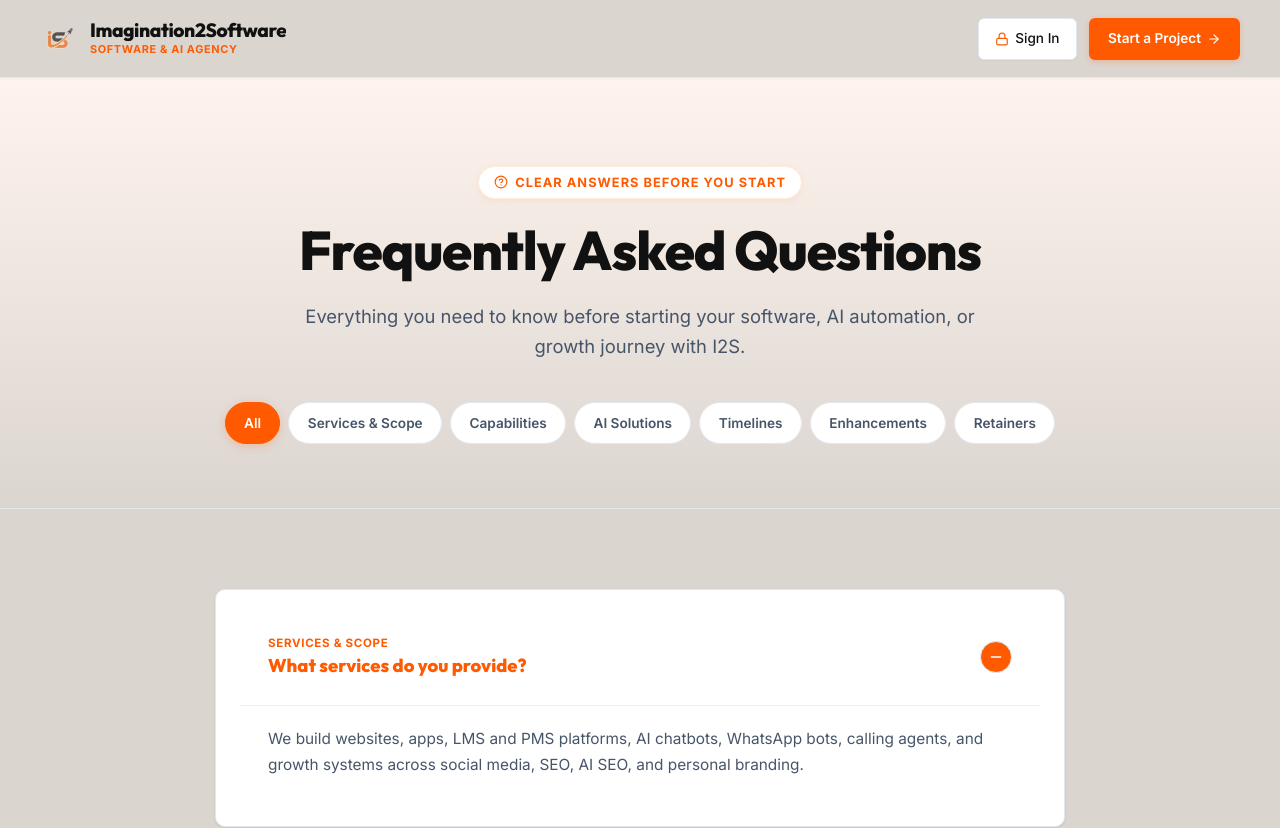
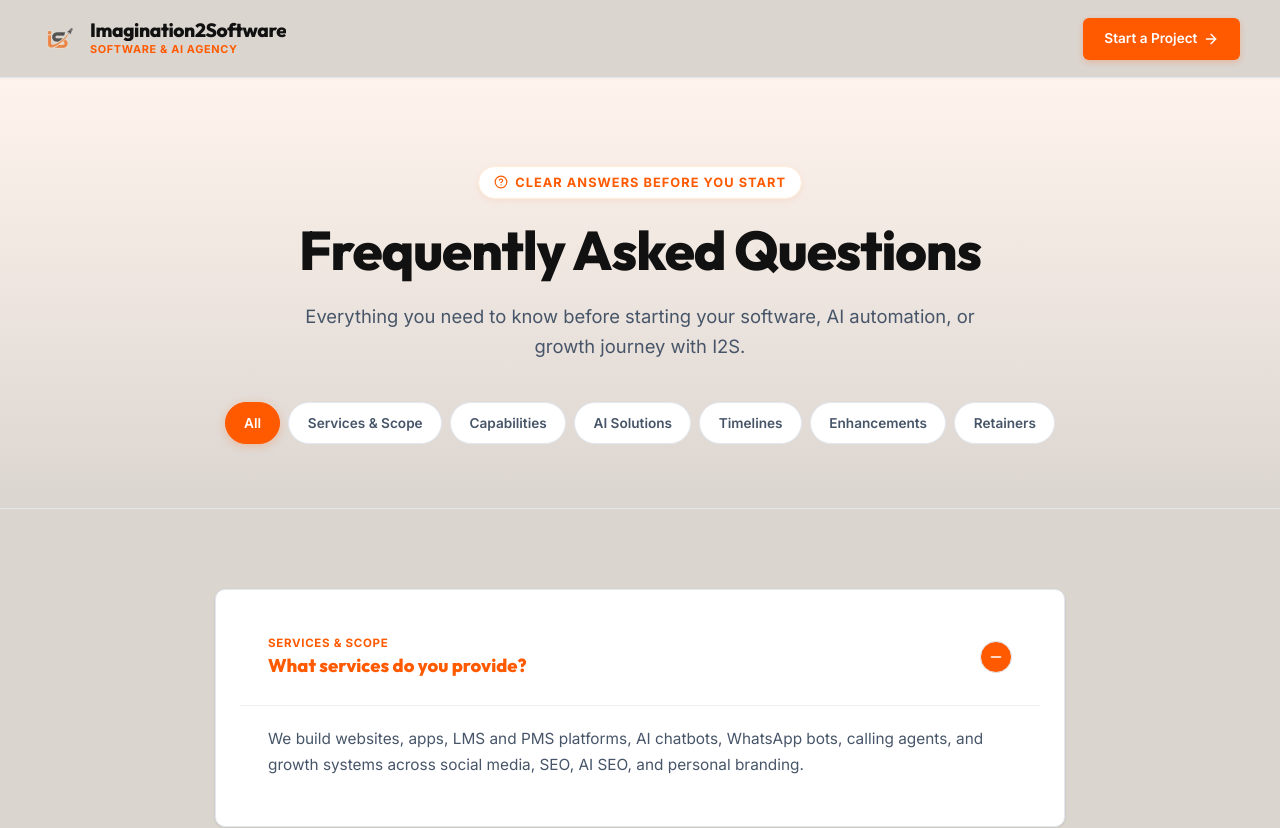
Before and after one commit to rajeev8299/i2s, a React (Vite) app: page /#/faq in a window 1280 px wide. Shown: the top 828 px of the page. Built offline with nearby package versions, Linux system fonts and the light colour scheme.

Commit message:
fix(navbar): harmonize header across all public pages, keep only Start a Project CTA button

```diff
--- a/src/components/PublicLayout.jsx
+++ b/src/components/PublicLayout.jsx
@@ -143,34 +143,18 @@ export const PublicNavbar = () => {
       {/* Action Buttons & Mobile Hamburger */}
       <div style={{ display: 'flex', alignItems: 'center', gap: '0.75rem' }}>
         <Link
-          to="/login"
-          className="btn-secondary"
-          style={{
-            fontSize: '0.85rem',
-            padding: '0.55rem 1rem',
-            display: 'inline-flex',
-            alignItems: 'center',
-            gap: '0.4rem',
-            textDecoration: 'none'
-          }}
-        >
-          <Lock size={14} color="var(--primary-orange)" />
-          <span>Sign In</span>
-        </Link>
-
-        <Link
           to="/contact"
           className="btn-primary"
           style={{
             fontSize: '0.85rem',
-            padding: '0.55rem 1.15rem',
+            padding: '0.6rem 1.25rem',
             display: 'inline-flex',
             alignItems: 'center',
             gap: '0.35rem',
             textDecoration: 'none'
           }}
         >
-          Start a Project <ArrowRight size={14} />
+          Start a Project <ArrowRight size={16} />
         </Link>
 
         {/* Mobile Menu Toggle Button */}
@@ -234,14 +218,6 @@ export const PublicNavbar = () => {
                 className="btn-primary"
               >
                 Start a Project <ArrowRight size={15} />
-              </Link>
-              <Link
-                to="/login"
-                onClick={() => setMobileMenuOpen(false)}
-                className="btn-secondary"
-              >
-                <Lock size={13} color="var(--primary-orange)" />
-                <span>Client & Enterprise Sign In</span>
               </Link>
             </div>
           </div>
--- a/src/pages/LandingPage.jsx
+++ b/src/pages/LandingPage.jsx
@@ -141,8 +141,8 @@ export const LandingPage = () => {
 
         {/* Right: Actions & Mobile Hamburger */}
         <div style={{ display: 'flex', alignItems: 'center', gap: '0.75rem' }}>
-          <Link to="/login" className="btn-primary" style={{ fontSize: '0.85rem', padding: '0.6rem 1.25rem' }}>
-            Get Started <ArrowRight size={16} />
+          <Link to="/contact" className="btn-primary" style={{ fontSize: '0.85rem', padding: '0.6rem 1.25rem' }}>
+            Start a Project <ArrowRight size={16} />
           </Link>
 
           {/* Mobile Menu Toggle Button */}
@@ -209,11 +209,11 @@ export const LandingPage = () => {
               </div>
               <div className="compact-mobile-dropdown-footer">
                 <Link
-                  to="/login"
+                  to="/contact"
                   onClick={() => setMobileMenuOpen(false)}
                   className="btn-primary"
                 >
-                  Get Started <ArrowRight size={15} />
+                  Start a Project <ArrowRight size={15} />
                 </Link>
               </div>
             </div>
```
